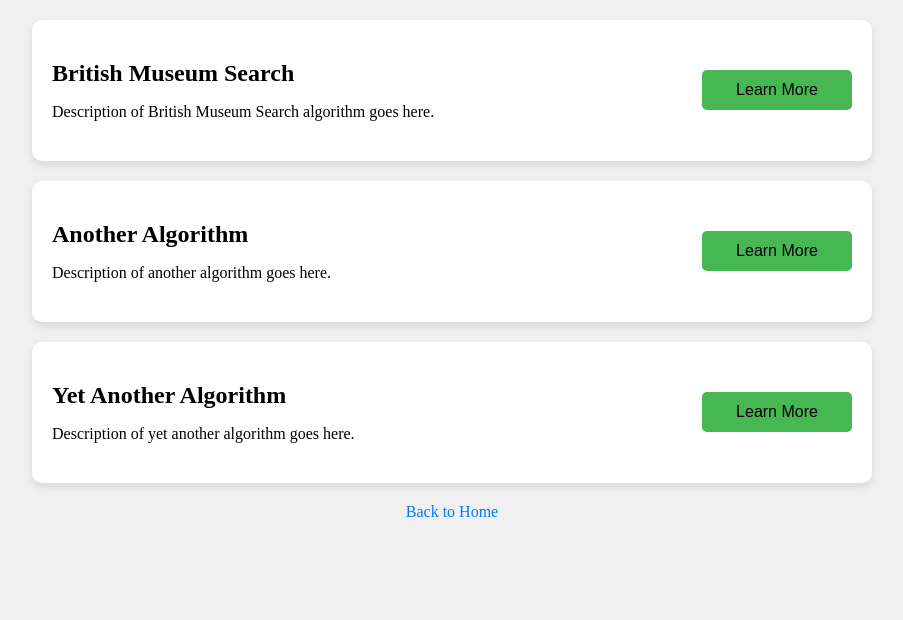
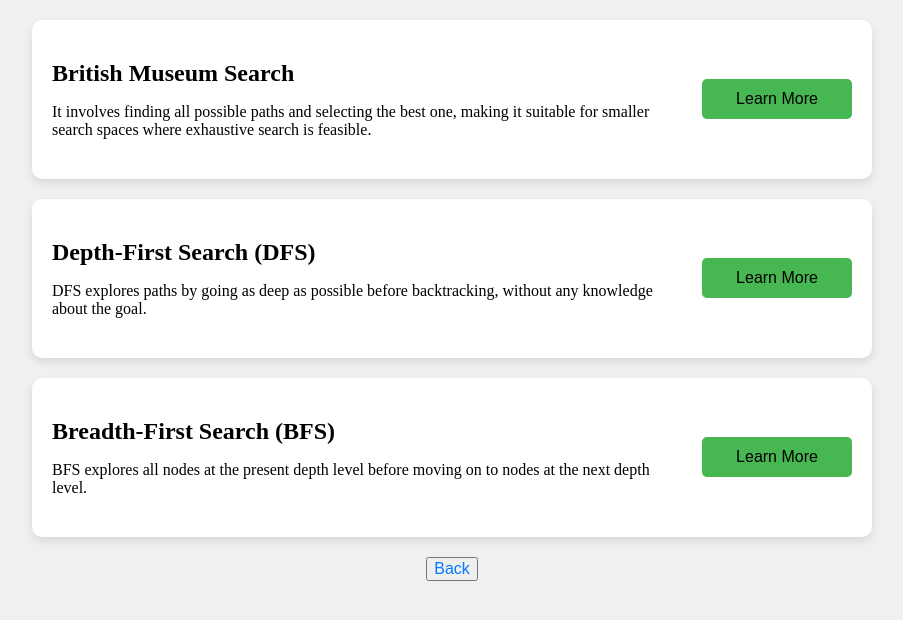
Before and after one commit to fromjyce/ArtificialIntelligence, a React (Create React App) app in the folder frontend/: page /blind-algorithm-list in a window 1280 px wide. Shown: the top 620 px of the page, without its empty margins (188-1091 px from the left). Built offline with nearby package versions, Linux system fonts and the light colour scheme.

Commit message:
added back button

```diff
--- a/frontend/src/components/BlindAlgoList.js
+++ b/frontend/src/components/BlindAlgoList.js
@@ -1,26 +1,30 @@
 import React from 'react';
-import { Link } from 'react-router-dom';
+import { useNavigate } from 'react-router-dom';
 import AlgorithmDetail from './AlgorithmDetail';
 import '../styles/BlindAlgoList.css';
 
 const BlindAlgoList = () => {
+    const navigate = useNavigate();
     return (
         <div className="algorithm-details">
             <div className="details-container">
                 <AlgorithmDetail
                     title="British Museum Search"
-                    description="Description of British Museum Search algorithm goes here."
+                    description="It involves finding all possible paths and selecting the best one, making it suitable for smaller search spaces where exhaustive search is feasible."
+                    link="/british-museum-search"
                 />
                 <AlgorithmDetail
-                    title="Another Algorithm"
-                    description="Description of another algorithm goes here."
+                    title="Depth-First Search (DFS)"
+                    description="DFS explores paths by going as deep as possible before backtracking, without any knowledge about the goal."
+                    link="/depth-first-search"
                 />
                 <AlgorithmDetail
-                    title="Yet Another Algorithm"
-                    description="Description of yet another algorithm goes here."
+                    title="Breadth-First Search (BFS)"
+                    description="BFS explores all nodes at the present depth level before moving on to nodes at the next depth level."
+                    link="/breadth-first-search"
                 />
             </div>
-            <Link to="/" className="back-button">Back to Home</Link>
+            <button className="back-button" onClick={() => navigate('/')}>Back</button>
         </div>
     );
 };
```
